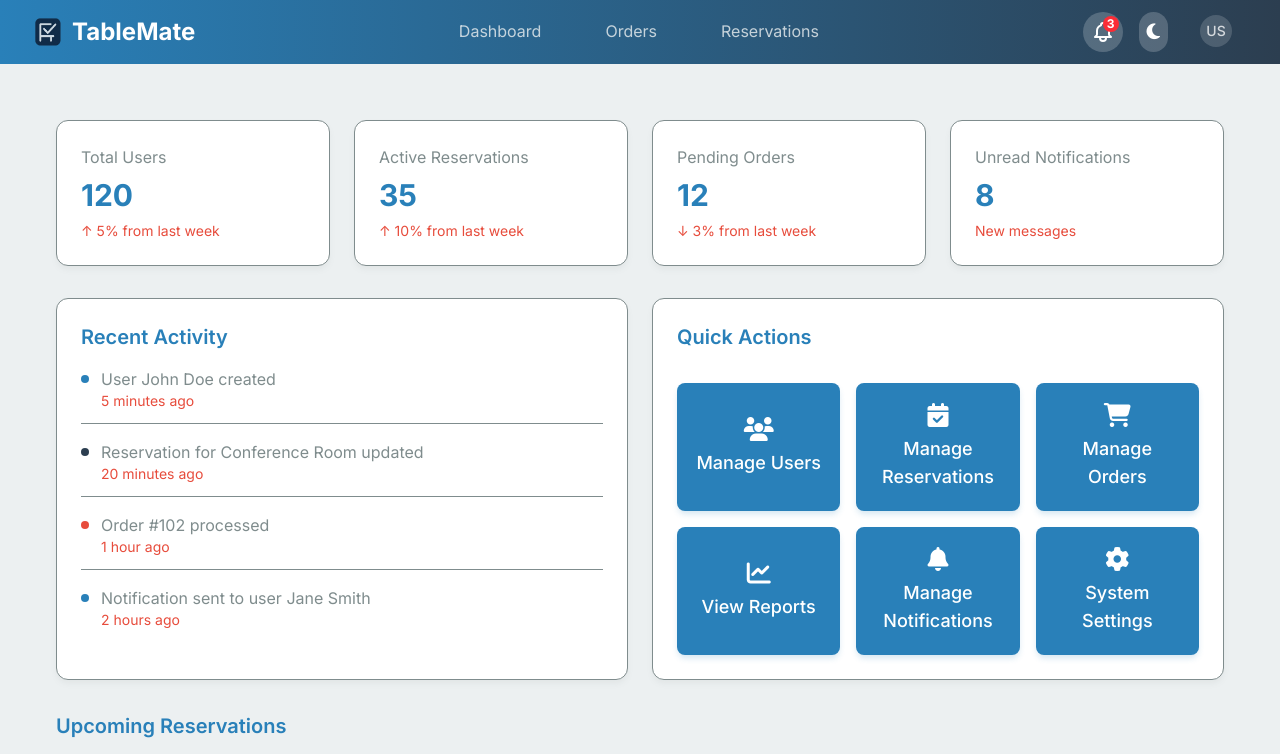
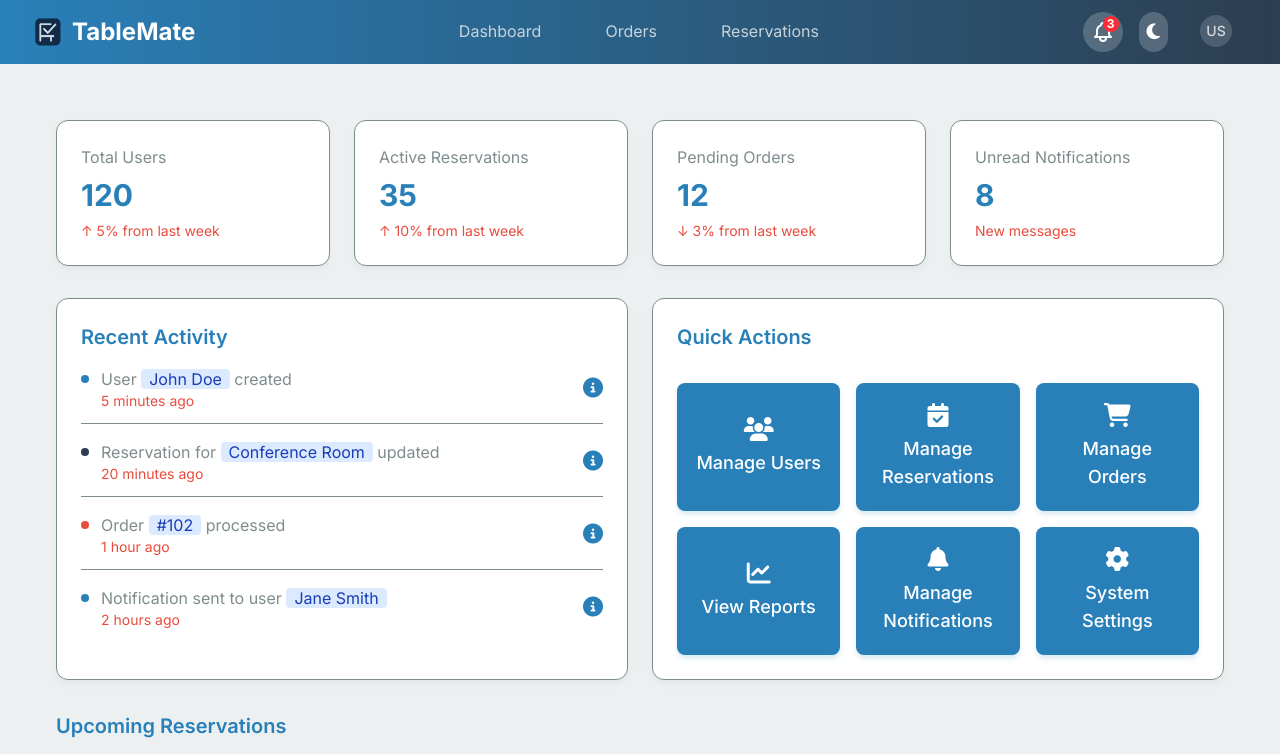
Before and after one commit to frogalo/tablemate, a Next.js app: page /admin/dashboard in a window 1280 px wide. Shown: the top 754 px of the page. Built offline with nearby package versions, Linux system fonts and the light colour scheme; sample sign-in values are in the browser's storage.

Commit message:
dashboard ui improvements

```diff
--- a/src/app/admin/dashboard/page.js
+++ b/src/app/admin/dashboard/page.js
@@ -5,25 +5,56 @@ import {PulseLoader} from "react-spinners";
 import ProtectedRoute from "@/components/ProtectedRoute";
 import SkeletonTable from "@/components/ui/SkeletonTable";
 
-// Sample admin data arrays:
+// Updated admin recent activities with colored highlights.
 const adminRecentActivities = [
     {
-        description: "User John Doe created",
+        description: (
+            <span>
+        User{" "}
+                <span className="bg-blue-100 text-blue-800 px-2 rounded hover:bg-[var(--body-bg)] cursor-pointer">
+          John Doe
+        </span>{" "}
+                created
+      </span>
+        ),
         time: "5 minutes ago",
         color: "bg-primary",
     },
     {
-        description: "Reservation for Conference Room updated",
+        description: (
+            <span>
+        Reservation for{" "}
+                <span className="bg-blue-100 text-blue-800 px-2 rounded hover:bg-[var(--body-bg)] cursor-pointer">
+          Conference Room
+        </span>{" "}
+                updated
+      </span>
+        ),
         time: "20 minutes ago",
         color: "bg-secondary",
     },
     {
-        description: "Order #102 processed",
+        description: (
+            <span>
+        Order{" "}
+                <span className="bg-blue-100 text-blue-800 px-2 rounded hover:bg-[var(--body-bg)] cursor-pointer">
+          #102
+        </span>{" "}
+                processed
+      </span>
+        ),
         time: "1 hour ago",
         color: "bg-accent",
     },
     {
-        description: "Notification sent to user Jane Smith",
+        description: (
+            <span>
+        Notification sent to user{" "}
+                <span className="bg-blue-100 text-blue-800 px-2 rounded hover:bg-[var(--body-bg)] cursor-pointer">
+          Jane Smith
+        </span>
+      </span>
+        ),
         time: "2 hours ago",
         color: "bg-primary",
     },
@@ -130,7 +161,9 @@ export default function AdminDashboard() {
                         ) : (
                             <>
                                 <p className="text-3xl font-bold text-primary">120</p>
-                                <p className="text-accent text-sm mt-2">↑ 5% from last week</p>
+                                <p className="text-accent text-sm mt-2">
+                                    ↑ 5% from last week
+                                </p>
                             </>
                         )}
                     </div>
@@ -143,7 +176,9 @@ export default function AdminDashboard() {
                         ) : (
                             <>
                                 <p className="text-3xl font-bold text-primary">35</p>
-                                <p className="text-accent text-sm mt-2">↑ 10% from last week</p>
+                                <p className="text-accent text-sm mt-2">
+                                    ↑ 10% from last week
+                                </p>
                             </>
                         )}
                     </div>
@@ -156,7 +191,9 @@ export default function AdminDashboard() {
                         ) : (
                             <>
                                 <p className="text-3xl font-bold text-primary">12</p>
-                                <p className="text-accent text-sm mt-2">↓ 3% from last week</p>
+                                <p className="text-accent text-sm mt-2">
+                                    ↓ 3% from last week
+                                </p>
                             </>
                         )}
                     </div>
@@ -191,13 +228,21 @@ export default function AdminDashboard() {
                                 {adminRecentActivities.map((activity, index) => (
                                     <div
                                         key={index}
-                                        className="flex items-start space-x-3 pb-3 border-b border-accent last:border-0"
+                                        className="flex items-center justify-between pb-3 border-b border-accent last:border-0"
                                     >
-                                        <div className={`w-2 h-2 mt-2 rounded-full ${activity.color}`}/>
+                                        <div className="flex items-start space-x-3">
+                                            <div
+                                                className={`w-2 h-2 mt-2 rounded-full ${activity.color}`}
+                                            ></div>
                                             <div>
                                                 <p className="text-neutral">{activity.description}</p>
                                                 <p className="text-sm text-accent">{activity.time}</p>
                                             </div>
+                                        </div>
+                                        {/* Info icon to go directly to the activity details */}
+                                        <a href="/admin/activity" className="cursor-pointer">
+                                            <i className="fa fa-info-circle text-xl text-primary"></i>
+                                        </a>
                                     </div>
                                 ))}
                             </div>
@@ -246,7 +291,7 @@ export default function AdminDashboard() {
                                 {adminUpcomingReservations.map((reservation, index) => (
                                     <tr
                                         key={index}
-                                        className="border-b border-accent last:border-0"
+                                        className="border-b border-accent last:border-0 hover:bg-[var(--body-bg)] cursor-pointer"
                                     >
                                         <td className="py-3 text-neutral">{reservation.resource}</td>
                                         <td className="py-3 text-neutral">{reservation.date}</td>
@@ -272,7 +317,9 @@ export default function AdminDashboard() {
                         Upcoming Orders
                     </h2>
                     {loading ? (
-                        <SkeletonTable columns={["User", "Item", "Type", "Delivery Date"]}/>
+                        <SkeletonTable
+                            columns={["User", "Item", "Type", "Delivery Date"]}
+                        />
                     ) : (
                         <div className="card overflow-x-auto">
                             <table className="w-full">
@@ -288,7 +335,7 @@ export default function AdminDashboard() {
                                 {adminUpcomingOrders.map((order, index) => (
                                     <tr
                                         key={index}
-                                        className="border-b border-accent last:border-0"
+                                        className="border-b border-accent last:border-0 hover:bg-[var(--body-bg)] cursor-pointer"
                                     >
                                         <td className="py-3 text-neutral">{order.user}</td>
                                         <td className="py-3 text-neutral">{order.item}</td>
--- a/src/app/user/dashboard/page.js
+++ b/src/app/user/dashboard/page.js
@@ -178,8 +178,9 @@ export default function Dashboard() {
                                 {recentActivities.map((activity, index) => (
                                     <div
                                         key={index}
-                                        className="flex items-start space-x-3 pb-3 border-b border-accent last:border-0"
+                                        className="flex items-center justify-between pb-3 border-b border-accent last:border-0"
                                     >
+                                        <div className="flex items-start space-x-3">
                                             <div
                                                 className={`w-2 h-2 mt-2 rounded-full ${activity.color}`}
                                             ></div>
@@ -188,12 +189,17 @@ export default function Dashboard() {
                                                 <p className="text-sm text-accent">{activity.time}</p>
                                             </div>
                                         </div>
+                                        {/* Info icon to navigate directly */}
+                                        <a href="/dashboard/activity" className="cursor-pointer">
+                                            <i className="fa fa-info-circle text-xl text-primary"></i>
+                                        </a>
+                                    </div>
                                 ))}
                             </div>
                         )}
                     </div>
 
-                    {/* Quick Actions (unchanged) */}
+                    {/* Quick Actions */}
                     <div className="card p-6">
                         <h2 className="text-xl font-semibold text-primary mb-8">
                             Quick Actions
@@ -202,7 +208,7 @@ export default function Dashboard() {
                             {quickActions.map((action, index) => (
                                 <a
                                     key={index}
-                                    href="#" // Prevent automatic navigation
+                                    href="#"
                                     onClick={(e) => {
                                         e.preventDefault();
                                         // Set the active form type and open the appropriate modal
@@ -249,17 +255,13 @@ export default function Dashboard() {
                         Upcoming Reservations
                     </h2>
                     {loading ? (
-                        <SkeletonTable
-                            columns={["Resource", "Date", "Time", "Status"]}
-                        />
+                        <SkeletonTable columns={["Resource", "Date", "Time", "Status"]} />
                     ) : (
                         <div className="card overflow-x-auto">
                             <table className="w-full">
                                 <thead>
                                 <tr className="border-b border-accent">
-                                    <th className="text-left pb-3 text-neutral">
-                                        Resource
-                                    </th>
+                                    <th className="text-left pb-3 text-neutral">Resource</th>
                                     <th className="text-left pb-3 text-neutral">Date</th>
                                     <th className="text-left pb-3 text-neutral">Time</th>
                                     <th className="text-left pb-3 text-neutral">Status</th>
@@ -269,14 +271,12 @@ export default function Dashboard() {
                                 {upcomingReservations.map((reservation, index) => (
                                     <tr
                                         key={index}
-                                        className="border-b border-accent last:border-0"
+                                        className="border-b border-accent last:border-0 hover:bg-[var(--body-bg)] cursor-pointer"
                                     >
                                         <td className="py-3 text-neutral">
                                             {reservation.resource}
                                         </td>
-                                        <td className="py-3 text-neutral">
-                                            {reservation.date}
-                                        </td>
+                                        <td className="py-3 text-neutral">{reservation.date}</td>
                                         <td className="py-3 text-neutral">
                                             {reservation.time}
                                         </td>
@@ -324,7 +324,13 @@ export default function Dashboard() {
 
 const recentActivities = [
     {
-        description: "Conference room 'A' reserved",
+        description: (
+            <span>
+        Conference room{" "}
+                <span className="bg-blue-100 text-blue-800 px-2 rounded">A</span>{" "}
+                reserved
+      </span>
+        ),
         time: "5 minutes ago",
         color: "bg-primary",
     },
@@ -339,7 +345,13 @@ const recentActivities = [
         color: "bg-accent",
     },
     {
-        description: "Parking spot 'B4' reserved",
+        description: (
+            <span>
+        Parking spot{" "}
+                <span className="bg-green-100 text-green-800 px-2 rounded">B4</span>{" "}
+                reserved
+      </span>
+        ),
         time: "5 hours ago",
         color: "bg-primary",
     },
```
Lines whose indentation alone changed are shown as unchanged.
